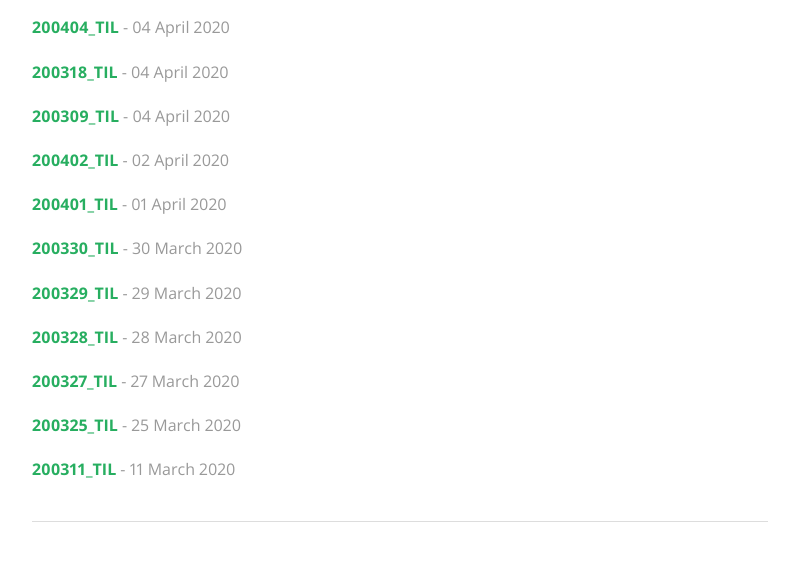
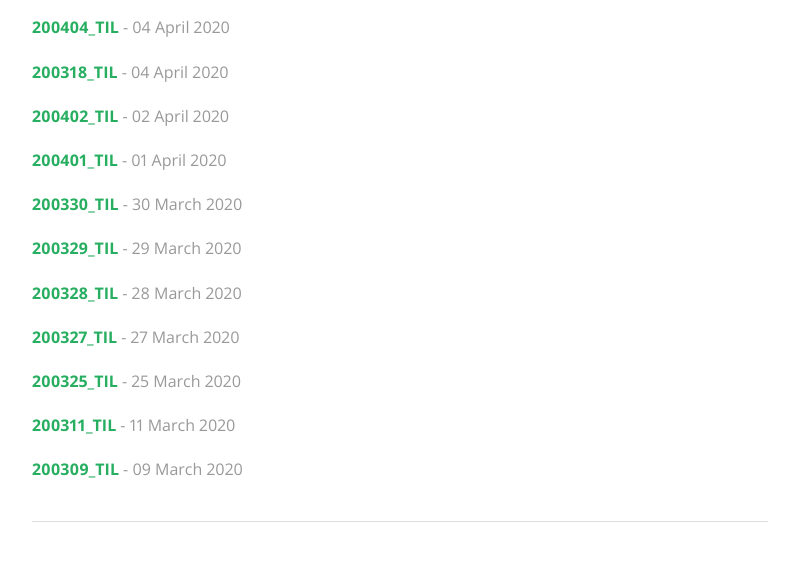
Before and after one commit to verustree/verustree.github.io, a Jekyll site: the page built from posts.md, in a window 1280 px wide and 900 px high, scrolled down 503 px. Shown: the part 155-718 px from the top of the window, without its empty margins (240-1039 px from the left). Built offline with Jekyll 4.4.1, drawn with Linux system fonts in a browser that asks for light colours; nearby versions of some CDN libraries.

Commit message:
Update 2020-03-09-TIL.md
0309가 나오는 기준은 날짜 기준인가?

```diff
--- a/_posts/2020-03-09-TIL.md
+++ b/_posts/2020-03-09-TIL.md
@@ -1,7 +1,7 @@
 ---
 layout: post
 title:  "200309_TIL"
-date:   2020-04-04
+date:   2020-03-09
 author: Verustree
 categories: TIL
 ---
```
